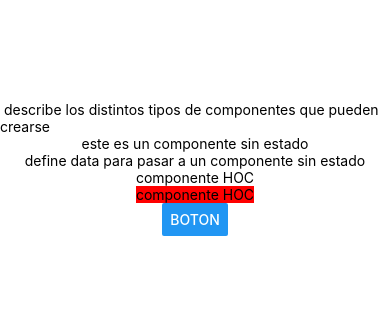
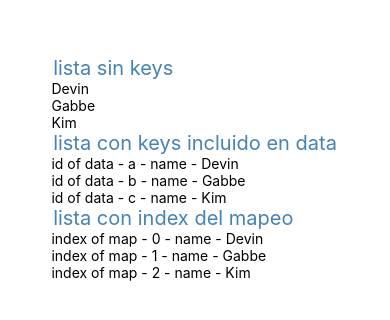
Before and after one commit to gastonrepos/reactNativeTeoric, a React Native app: screen / in a window 390 px wide. Shown: the part 254-574 px from the top of the page. Built offline with nearby package versions, Linux system fonts and the light colour scheme.

Commit message:
feat: :art: [5] add component list

```diff
--- a/App.js
+++ b/App.js
@@ -2,12 +2,14 @@ import { StatusBar } from 'expo-status-bar';
 import React from 'react';
 import { StyleSheet, Text, View } from 'react-native';
 import TypesOfComponents from './src/screens/TypesOfComponents';
+import ListWithKeys from './src/components/ListWithkeys';
 
 export default function App() {
   return (
     <View style={styles.container}>
       <StatusBar style="auto" />
-      <TypesOfComponents/>
+      {/* <TypesOfComponents/> */}
+      <ListWithKeys/>
     </View>
   );
 }
```
